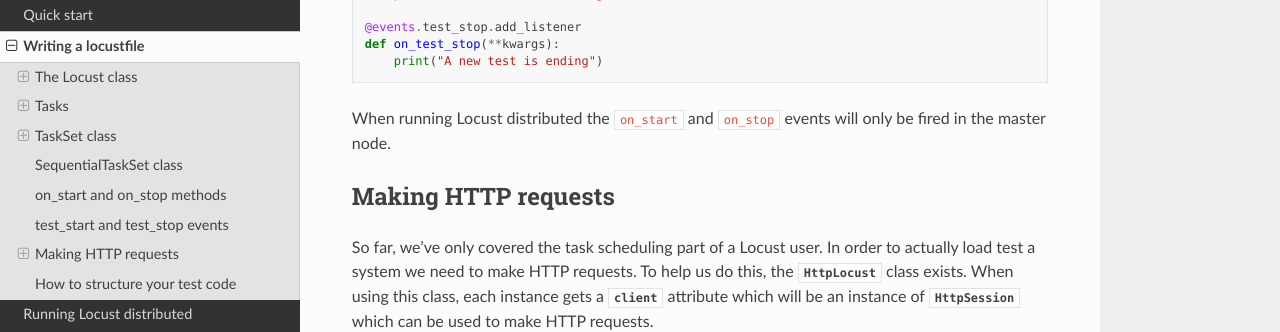
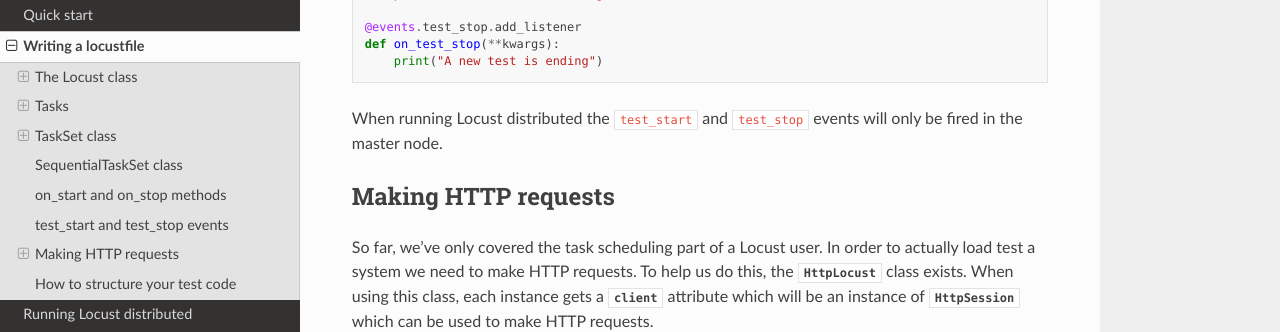
Before and after one commit to locustio/locust, a Sphinx documentation site: the page built from docs/writing-a-locustfile.rst, in a window 1280 px wide and 900 px high, scrolled down 7136 px. Shown: the part 147-479 px from the top of the window. Built offline with Sphinx 7.4.7 and the Read the Docs theme 2.0.0, drawn with Linux system fonts in a browser that asks for light colours; the version number is read from the project's files by our own code.

Commit message:
Fix typo

```diff
--- a/docs/writing-a-locustfile.rst
+++ b/docs/writing-a-locustfile.rst
@@ -393,7 +393,7 @@
     def on_test_stop(**kwargs):
         print("A new test is ending")
 
-When running Locust distributed the ``on_start`` and ``on_stop`` events will only be fired in the master node.
+When running Locust distributed the ``test_start`` and ``test_stop`` events will only be fired in the master node.
 
 
 Making HTTP requests
```
